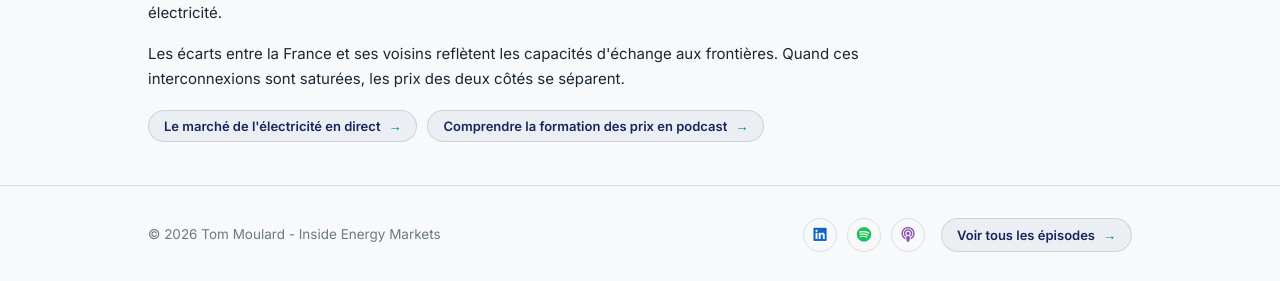
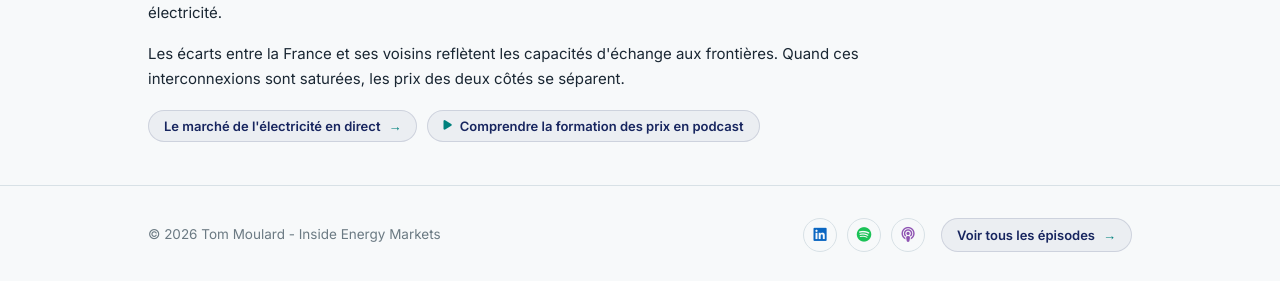
Before and after one commit to InsideEnergyMarkets/Inside-Energy-Markets, a Jekyll site: the page built from prix-electricite-demain/index.html, in a window 1280 px wide and 1400 px high, scrolled down 441 px. Shown: the part 1116-1397 px from the top of the window. Built offline with Jekyll 4.4.1, drawn with Linux system fonts in a browser that asks for light colours.

Commit message:
Prix de demain : le lien « formation des prix » lance l'épisode 6 dans le lecteur
Co-Authored-By: Claude Opus 5.5 <noreply@anthropic.com>

```diff
--- a/_includes/pages/day-ahead.html
+++ b/_includes/pages/day-ahead.html
@@ -67,7 +67,11 @@
       {% for para in da.how %}<p>{{ para }}</p>{% endfor %}
       <p class="da-links">
         <a href="{{ u.markets | relative_url }}#{{ t.ids.power }}">{{ da.link_markets }} <span aria-hidden="true">→</span></a>
-        <a href="{{ u.episodes | relative_url }}">{{ da.link_episodes }} <span aria-hidden="true">→</span></a>
+        {% comment %}Lance l'épisode 6 (formation des prix) dans le lecteur du site{% endcomment %}
+        {% assign ep6 = site.data.episodes | where: "number", 6 | first %}{% assign pod6 = site.data.podcast.episodes["6"] %}
+        {% if pod6.audio %}{% if lang == "en" %}{% assign ep6_title = ep6.title_en | default: ep6.title %}{% else %}{% assign ep6_title = ep6.title %}{% endif %}
+        <button type="button" data-play data-audio="{{ pod6.audio | escape }}" data-number="6" data-title="{{ ep6_title | escape }}" data-duration="{{ pod6.duration }}" data-spotify="{{ ep6.spotify }}" data-apple="{{ ep6.apple }}" data-linkedin="{{ ep6.linkedin }}"><i class="fa-solid fa-play" aria-hidden="true"></i>{{ da.link_episodes }}</button>
+        {% else %}<a href="{{ u.episodes | relative_url }}">{{ da.link_episodes }} <span aria-hidden="true">→</span></a>{% endif %}
       </p>
     </div>
   </div>
--- a/assets/css/style.css
+++ b/assets/css/style.css
@@ -2731,14 +2731,16 @@ html.has-player .nav-ep { display: none; }
 .da-explain { margin-top: 40px; max-width: 760px; }
 .da-explain p { font-size: 15px; line-height: 1.7; color: var(--ink); }
 .da-links { display: flex; flex-wrap: wrap; gap: 10px; margin-top: 18px; }
-.da-links a {
+.da-links a, .da-links button {
   display: inline-flex; align-items: center; gap: 8px; padding: 7px 15px; border-radius: 999px;
   background: rgba(23, 37, 95, 0.05); border: 1px solid rgba(23, 37, 95, 0.14);
   font: 600 13px 'Inter', sans-serif; color: var(--deep); text-decoration: none;
   transition: border-color 0.15s ease, background 0.15s ease;
 }
 .da-links a span { color: var(--teal); transition: transform 0.15s ease; }
-.da-links a:hover { border-color: var(--teal); background: rgba(0, 129, 125, 0.06); text-decoration: none; }
+.da-links button { cursor: pointer; }
+.da-links button i { font-size: 11px; color: var(--teal); }
+.da-links a:hover, .da-links button:hover { border-color: var(--teal); background: rgba(0, 129, 125, 0.06); text-decoration: none; }
 .da-links a:hover span { transform: translateX(3px); }
 @media (max-width: 860px) {
   .da-card { grid-template-columns: 1fr; }
```
